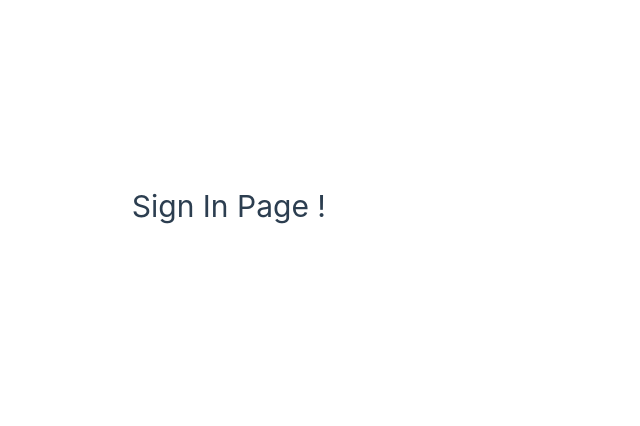
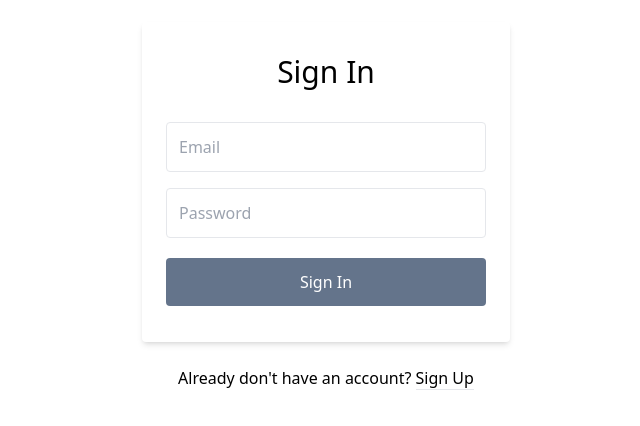
Before and after one commit to alexdeploy/vue-firebase-auth-pro, a Vue app: page /sign-in in a window 1280 px wide. Shown: the part 194-620 px from the top of the page, without its empty margins (314-954 px from the left). Built offline with nearby package versions, Linux system fonts and the light colour scheme.

Commit message:
close #5

```diff
--- a/package.json
+++ b/package.json
@@ -14,7 +14,10 @@
   },
   "devDependencies": {
     "@vitejs/plugin-vue": "^3.0.1",
+    "autoprefixer": "^10.4.8",
     "jest": "^28.1.3",
+    "postcss": "^8.4.16",
+    "tailwindcss": "^3.1.8",
     "vite": "^3.0.4"
   }
 }
--- /dev/null
+++ b/postcss.config.js
@@ -0,0 +1,6 @@
+module.exports = {
+  plugins: {
+    tailwindcss: {},
+    autoprefixer: {},
+  },
+}
--- a/src/assets/base.css
+++ /dev/null
@@ -1,74 +0,0 @@
-/* color palette from <https://github.com/vuejs/theme> */
-:root {
-  --vt-c-white: #ffffff;
-  --vt-c-white-soft: #f8f8f8;
-  --vt-c-white-mute: #f2f2f2;
-
-  --vt-c-black: #181818;
-  --vt-c-black-soft: #222222;
-  --vt-c-black-mute: #282828;
-
-  --vt-c-indigo: #2c3e50;
-
-  --vt-c-divider-light-1: rgba(60, 60, 60, 0.29);
-  --vt-c-divider-light-2: rgba(60, 60, 60, 0.12);
-  --vt-c-divider-dark-1: rgba(84, 84, 84, 0.65);
-  --vt-c-divider-dark-2: rgba(84, 84, 84, 0.48);
-
-  --vt-c-text-light-1: var(--vt-c-indigo);
-  --vt-c-text-light-2: rgba(60, 60, 60, 0.66);
-  --vt-c-text-dark-1: var(--vt-c-white);
-  --vt-c-text-dark-2: rgba(235, 235, 235, 0.64);
-}
-
-/* semantic color variables for this project */
-:root {
-  --color-background: var(--vt-c-white);
-  --color-background-soft: var(--vt-c-white-soft);
-  --color-background-mute: var(--vt-c-white-mute);
-
-  --color-border: var(--vt-c-divider-light-2);
-  --color-border-hover: var(--vt-c-divider-light-1);
-
-  --color-heading: var(--vt-c-text-light-1);
-  --color-text: var(--vt-c-text-light-1);
-
-  --section-gap: 160px;
-}
-
-@media (prefers-color-scheme: dark) {
-  :root {
-    --color-background: var(--vt-c-black);
-    --color-background-soft: var(--vt-c-black-soft);
-    --color-background-mute: var(--vt-c-black-mute);
-
-    --color-border: var(--vt-c-divider-dark-2);
-    --color-border-hover: var(--vt-c-divider-dark-1);
-
-    --color-heading: var(--vt-c-text-dark-1);
-    --color-text: var(--vt-c-text-dark-2);
-  }
-}
-
-*,
-*::before,
-*::after {
-  box-sizing: border-box;
-  margin: 0;
-  position: relative;
-  font-weight: normal;
-}
-
-body {
-  min-height: 100vh;
-  color: var(--color-text);
-  background: var(--color-background);
-  transition: color 0.5s, background-color 0.5s;
-  line-height: 1.6;
-  font-family: Inter, -apple-system, BlinkMacSystemFont, 'Segoe UI', Roboto, Oxygen, Ubuntu,
-    Cantarell, 'Fira Sans', 'Droid Sans', 'Helvetica Neue', sans-serif;
-  font-size: 15px;
-  text-rendering: optimizeLegibility;
-  -webkit-font-smoothing: antialiased;
-  -moz-osx-font-smoothing: grayscale;
-}
--- a/src/assets/main.css
+++ /dev/null
@@ -1,35 +0,0 @@
-@import "./base.css";
-
-#app {
-  max-width: 1280px;
-  margin: 0 auto;
-  padding: 2rem;
-
-  font-weight: normal;
-}
-
-a,
-.green {
-  text-decoration: none;
-  color: hsla(160, 100%, 37%, 1);
-  transition: 0.4s;
-}
-
-@media (hover: hover) {
-  a:hover {
-    background-color: hsla(160, 100%, 37%, 0.2);
-  }
-}
-
-@media (min-width: 1024px) {
-  body {
-    display: flex;
-    place-items: center;
-  }
-
-  #app {
-    display: grid;
-    grid-template-columns: 1fr 1fr;
-    padding: 0 2rem;
-  }
-}
--- /dev/null
+++ b/src/index.css
@@ -0,0 +1,3 @@
+@tailwind base;
+@tailwind components;
+@tailwind utilities;
--- a/src/main.js
+++ b/src/main.js
@@ -2,7 +2,7 @@ import { createApp } from 'vue'
 import App from './App.vue'
 import router from './router'
 
-import './assets/main.css'
+import './index.css'
 
 const app = createApp(App)
 
--- a/src/views/SignIn.vue
+++ b/src/views/SignIn.vue
@@ -1,7 +1,37 @@
 <template>
-  <h1>
-    Sign In Page !
-  </h1>
+  <div class="bg-grey-lighter min-h-screen flex flex-col">
+    <div class="container max-w-sm mx-auto flex-1 flex flex-col items-center justify-center px-2">
+        <div class="bg-white px-6 py-8 rounded shadow-md text-black w-full">
+            <h1 class="mb-8 text-3xl text-center">Sign In</h1>
+
+            <input
+                type="text"
+                v-model="email"
+                class="block border w-full p-3 rounded mb-4"
+                name="email"
+                placeholder="Email" />
+
+            <input
+                type="password"
+                v-model="password"
+                class="block border w-full p-3 rounded mb-4"
+                name="password"
+                placeholder="Password" />
+
+            <button
+                type="submit"
+                @click="signIn"
+                class="w-full text-center py-3 rounded text-white hover:bg-slate-400 bg-slate-500 focus:outline-none my-1">
+                Sign In
+            </button>
+        </div>
+
+        <div class="text-grey-dark mt-6">
+            Already don't have an account?
+            <router-link class="no-underline border-b border-blue text-blue" to="/sign-up">Sign Up</router-link>
+        </div>
+    </div>
+  </div>
 </template>
 
 <script>
--- /dev/null
+++ b/tailwind.config.js
@@ -0,0 +1,11 @@
+/** @type {import('tailwindcss').Config} */
+module.exports = {
+  content: [
+    "./index.html",
+    "./src/**/*.{vue,js,ts,jsx,tsx}",
+  ],
+  theme: {
+    extend: {},
+  },
+  plugins: [],
+}
```
Also changed, not shown: src/assets/logo.svg (deleted), 1 other file (tests, documents, lock files or other folders).
